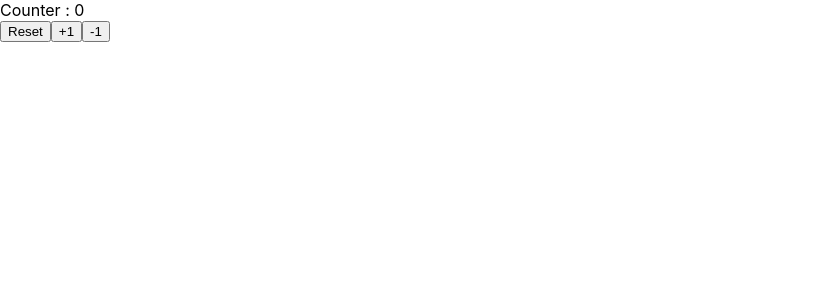
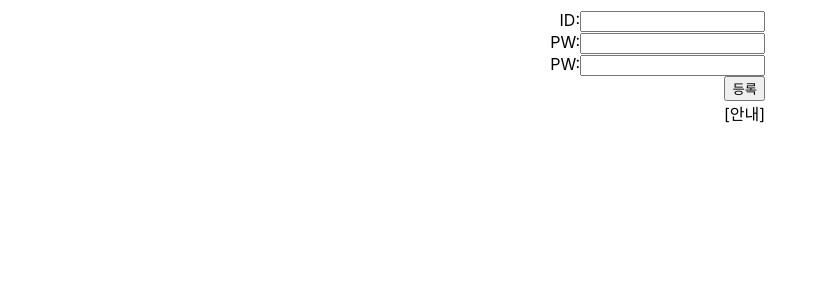
Before and after one commit to weatherbetter/React-study, a React (Create React App) app: page / in a window 1280 px wide. Shown: the top 300 px of the page, without its empty margins (0-828 px from the left). Built offline with nearby package versions, Linux system fonts and the light colour scheme.

Commit message:
feature: 로그인

```diff
--- a/src/App.js
+++ b/src/App.js
@@ -1,10 +1,10 @@
 import "./App.css";
-import Parent from "./practice03/Parent";
+import RefSample from "./practice06/RefSample";
 
 function App() {
     return (
         <>
-            <Parent />
+            <RefSample />
         </>
     );
 }
--- /dev/null
+++ b/src/practice06/RefSample.js
@@ -0,0 +1,48 @@
+import { useState } from "react";
+
+function RefSample() {
+    const [id, setId] = useState("");
+    const [pw1, setPw1] = useState("");
+    const [pw2, setPw2] = useState("");
+    const [message, setMsg] = useState("");
+
+    const handlerCheckId = (e) => {
+        setId(e.target.value);
+    };
+    const handlerCheckPw1 = (e) => {
+        setPw1(e.target.value);
+    };
+    const handlerCheckPw2 = (e) => {
+        setPw2(e.target.value);
+    };
+
+    const validLogin = () => {
+        if (!id || !pw1 || !pw2) {
+            setMsg("값 입력");
+        } else if (pw1 !== pw2) {
+            setMsg("유효하지 않는 정보");
+        } else {
+            setMsg("로그인 성공");
+        }
+    };
+
+    return (
+        <div style={{ margin: "10px auto", width: 250, textAlign: "right" }}>
+            ID:
+            <input type="text" onChange={handlerCheckId} />
+            <br />
+            PW:
+            <input type="password" onChange={handlerCheckPw1} />
+            <br />
+            PW:
+            <input type="password" onChange={handlerCheckPw2} />
+            <br />
+            <button type="submit" onClick={validLogin}>
+                등록
+            </button>
+            <div>[안내] {message}</div>
+        </div>
+    );
+}
+
+export default RefSample;
```
